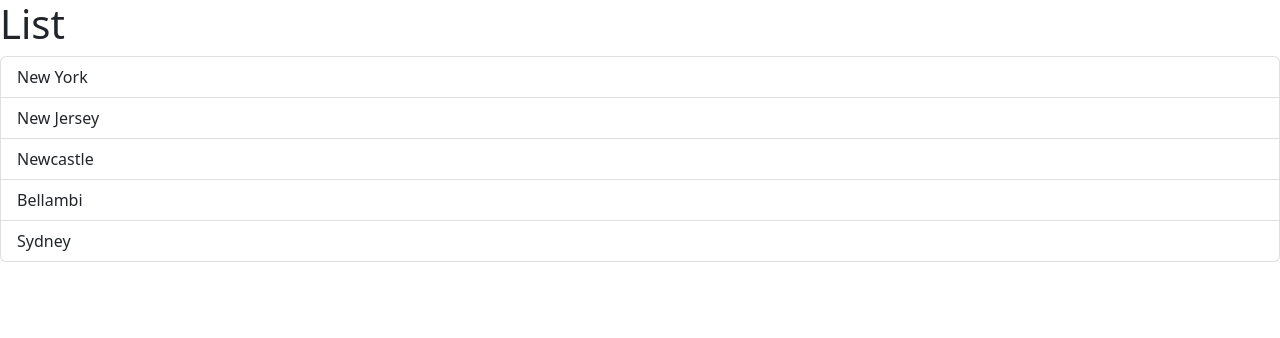
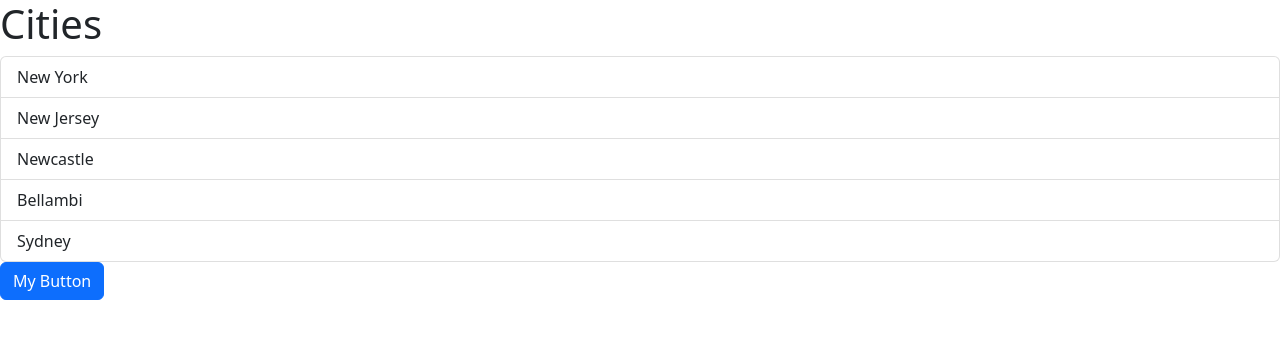
Before and after one commit to CodeScott00/react-game-app, a React (Vite) app: page / in a window 1280 px wide. Shown: the top 338 px of the page. Built offline with nearby package versions, Linux system fonts and the light colour scheme.

Commit message:
Finished practice

```diff
--- a/src/App.tsx
+++ b/src/App.tsx
@@ -1,12 +1,37 @@
+import { useState } from "react";
+import Alert from "./Components/Alert";
+import { Button } from "./Components/Button";
 import ListGroup from "./Components/ListGroup";
 import Message from "./Message";
 
 function App() {
+  let items = ["New York", "New Jersey", "Newcastle", "Bellambi", "Sydney"];
+  const handleSelectItem = (item: string) => console.log(item);
+
+  const [showAlert, setShowAlert] = useState(false);
+
+  const handleShowAlert = () => {
+    console.log("clicked");
+    setShowAlert(true);
+  };
+
   return (
-  <div>
-    <ListGroup />
-  </div>
-  )
+    <div>
+      <ListGroup
+        items={items}
+        heading={"Cities"}
+        onSelectItem={handleSelectItem}
+      />
+
+      {showAlert && (
+        <Alert onClose={() => setShowAlert(false)}>
+          <span>My Alert</span>
+        </Alert>
+      )}
+
+      <Button onClick={handleShowAlert}>My Button</Button>
+    </div>
+  );
 }
 
 export default App;
--- /dev/null
+++ b/src/Components/Alert.tsx
@@ -0,0 +1,25 @@
+import { ReactNode } from "react";
+
+interface Props {
+  children: ReactNode;
+  onClose: () => void;
+}
+
+const Alert = ({ children, onClose }: Props) => {
+  return (
+    <>
+      <div className="alert alert-primary">
+        {children}
+        <button
+          onClick={onClose}
+          data-bs-dismiss="alert"
+          type="button"
+          className="btn-close .alert-dismissible"
+          aria-label="Close"
+        ></button>
+      </div>
+    </>
+  );
+};
+
+export default Alert;
--- /dev/null
+++ b/src/Components/Button.tsx
@@ -0,0 +1,13 @@
+interface Props {
+  children: string;
+  color?: "primary" | "secondary" | "danger";
+  onClick: () => void;
+}
+
+export const Button = ({ children, onClick, color = "primary" }: Props) => {
+  return (
+    <button onClick={onClick} className={"btn btn-" + color}>
+      {children}
+    </button>
+  );
+};
--- a/src/Components/ListGroup.tsx
+++ b/src/Components/ListGroup.tsx
@@ -1,14 +1,17 @@
 import { useState } from "react";
 
-function ListGroup() {
-  let items = ["New York", "New Jersey", "Newcastle", "Bellambi", "Sydney"];
-
+interface Props {
+  items: string[];
+  heading: string;
+  onSelectItem: (item: string) => void; // this lets the App know that something is selected
+}
+// this is the props destructed
+function ListGroup({ items, heading, onSelectItem }: Props) {
   let [selectedIndex, setSelectedIndex] = useState(-1);
 
   return (
     <>
-      <h1>List</h1>
-      {items.length === 0 ? <p>No items found</p> : null}
+      <h1>{heading}</h1>
       {items.length === 0 && <p>No item found</p>}
       <ul className="list-group">
         {items.map((item, index) => (
@@ -21,6 +24,7 @@
             key={item}
             onClick={() => {
               setSelectedIndex(index);
+              onSelectItem(item);
             }}
           >
             {item}
```
